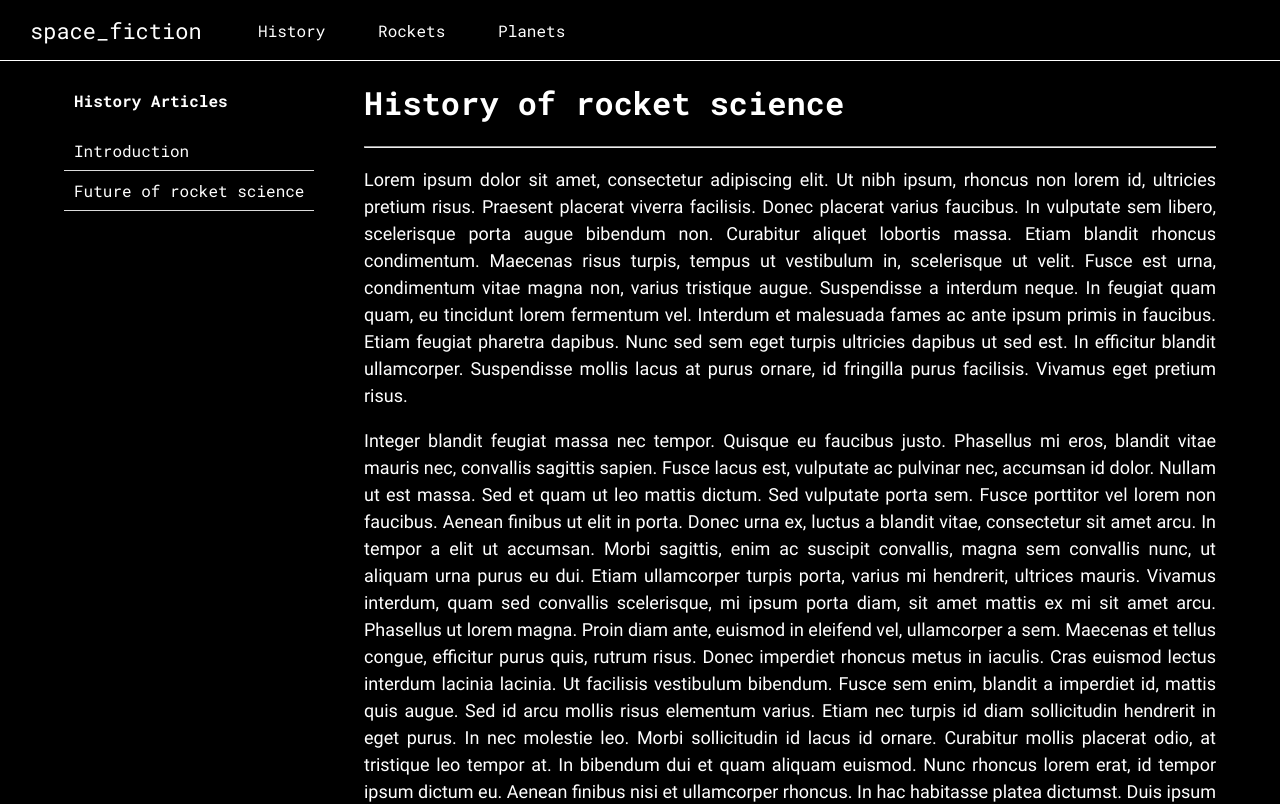
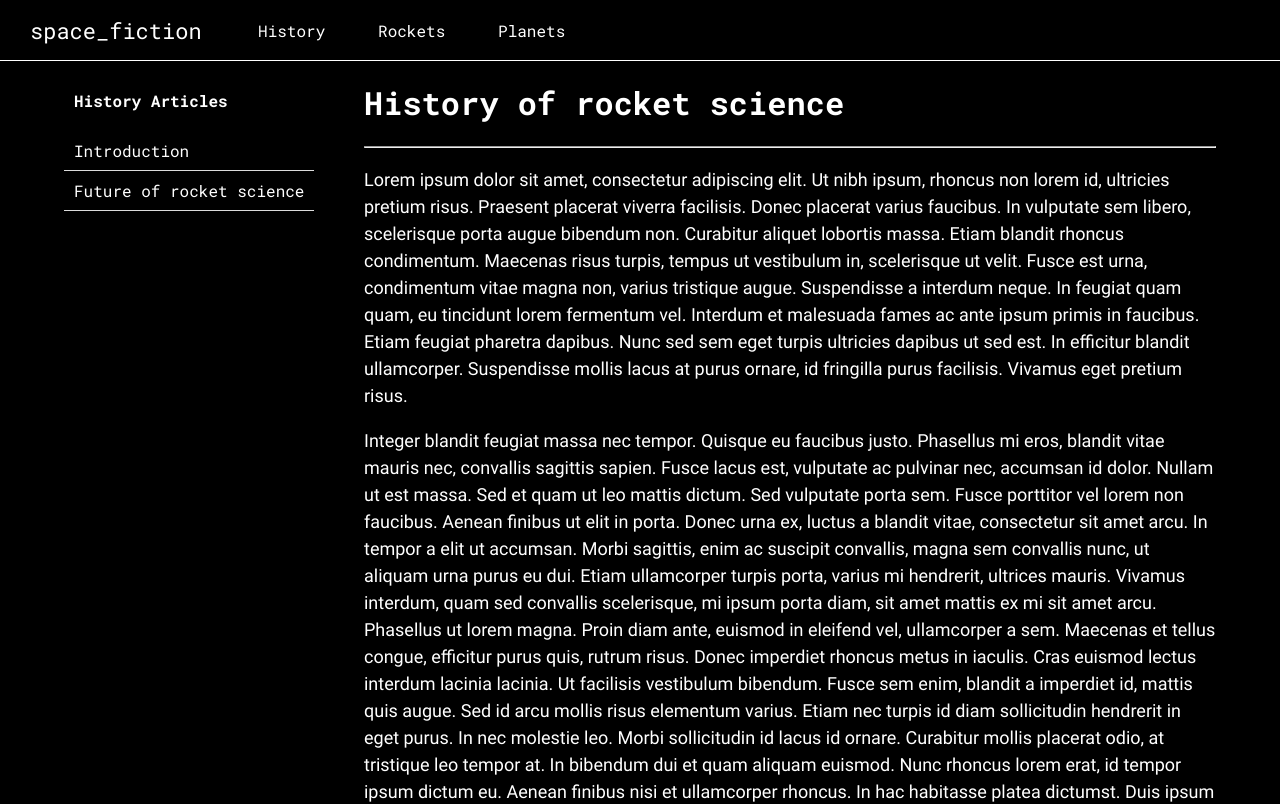
Before and after one commit to Qraree/space_fiction, a Next.js app in the folder frontend/: page /history in a window 1280 px wide. Shown: the top 804 px of the page. Built offline with nearby package versions, Linux system fonts and the light colour scheme.

Commit message:
backend initial commit

```diff
--- a/frontend/src/containers/History/HistorySectionWrapper/HistorySectionWrapper.module.scss
+++ b/frontend/src/containers/History/HistorySectionWrapper/HistorySectionWrapper.module.scss
@@ -46,7 +46,7 @@
     width: 1070px;
     min-height: 100px;
     color: white;
-    text-align: justify;
+    //text-align: justify;
 
 
     p {
```
